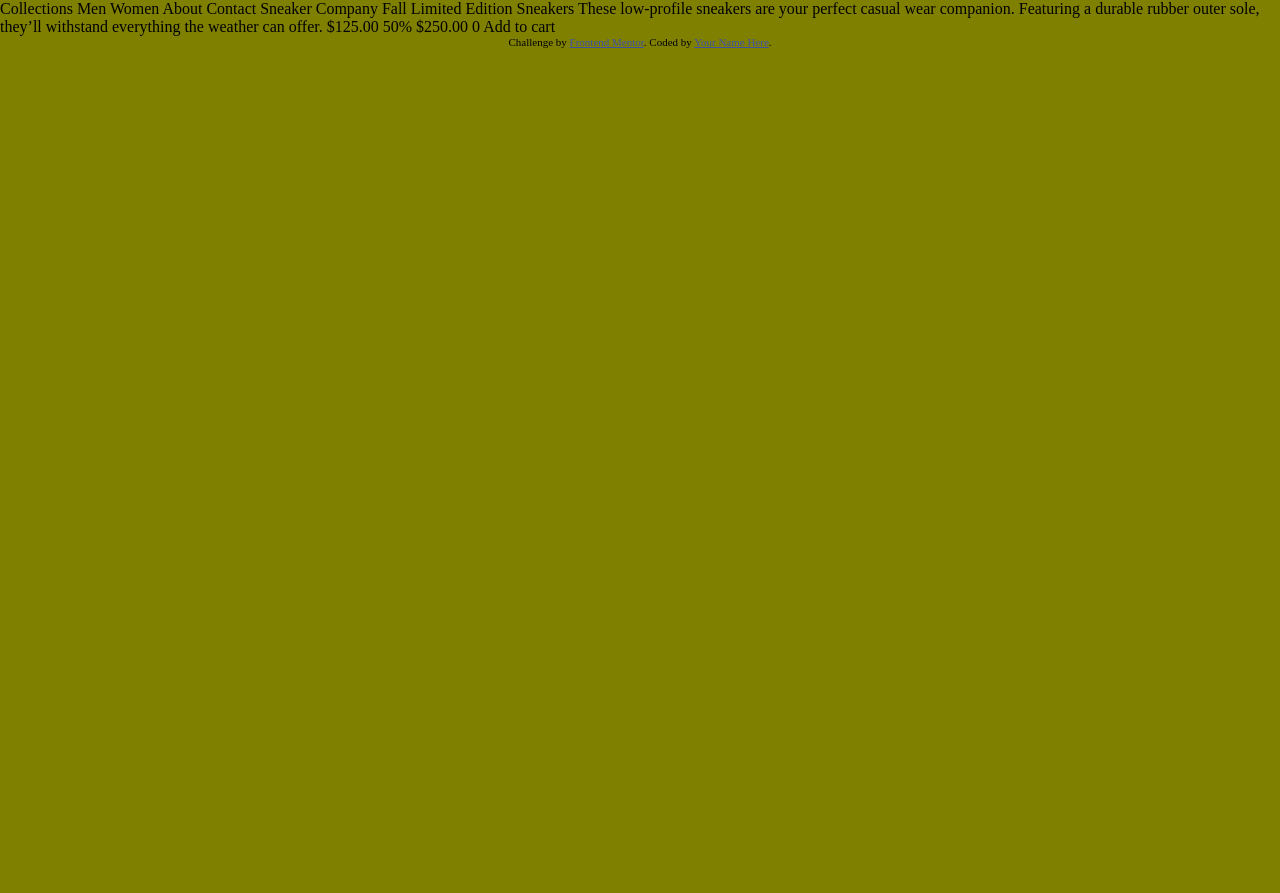
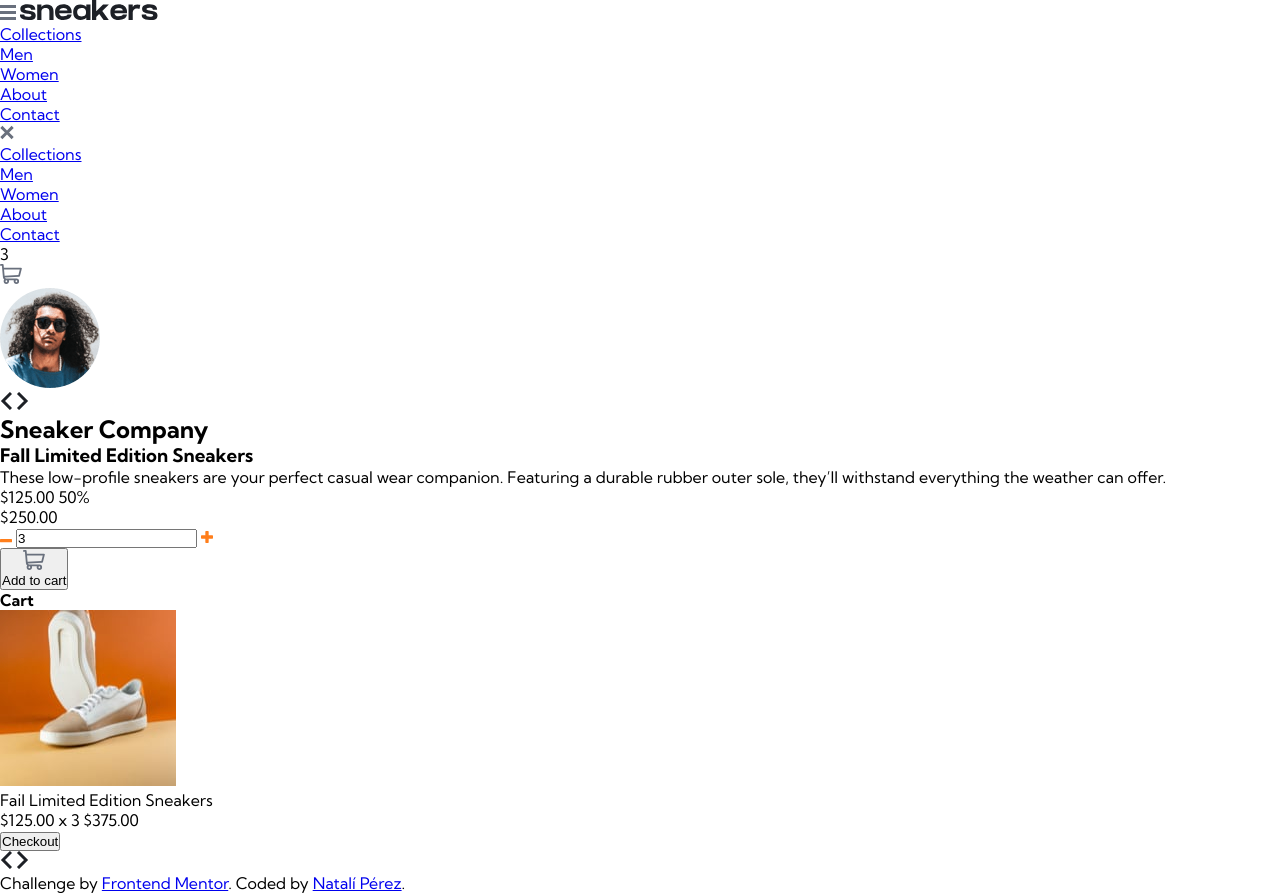
Before and after one commit to NataliPerezG/e-commerce-pages, a website built with Vite: page index.html in a window 1280 px wide. Before the commit the page ends 800 px from the top, so only its background shows below. Built offline with nearby package versions, Linux system fonts and the light colour scheme; some packages are replaced by stand-ins of ours.

Commit message:
initial estructure whit html

```diff
--- a/index.html
+++ b/index.html
@@ -8,43 +8,111 @@
   <script type="module" src="/src/main.js"></script>
   <title>Frontend Mentor | E-commerce product page</title>
 
-  <style>
-    .attribution {
-      font-size: 0.6875rem;
-      text-align: center;
-    }
-
-    .attribution a {
-      color: hsl(228, 45%, 44%);
-    }
-  </style>
-
 </head>
 
 <body>
-  Collections
-  Men
-  Women
-  About
-  Contact
 
-  Sneaker Company
+  <header>
+    <img class="header-menu" src="./src/assets/icons/icon-menu.svg" alt="menu">
+    <img class="header-logo" src="./src/assets/icons/logo.svg" alt="logo">
 
-  Fall Limited Edition Sneakers
+    <!-- stat nav for desktop -->
+    <nav class="header-nav">
+      <ul>
+        <li><a class="nav-item" href="#">Collections</a></li>
+        <li><a class="nav-item" href="#">Men</a></li>
+        <li><a class="nav-item" href="#">Women</a></li>
+        <li><a class="nav-item" href="#">About</a></li>
+        <li><a class="nav-item" href="#">Contact</a></li>
+      </ul>
+    </nav>
+    <!-- end nav for desktop -->
 
-  These low-profile sneakers are your perfect casual wear companion. Featuring a
-  durable rubber outer sole, they’ll withstand everything the weather can offer.
+    <!-- stat nav for mobile -->
+    <nav class="nav-mobile">
+      <img class="nav-mobile__close" src="./src/assets/icons/icon-close.svg" alt="close menu">
+      <ul>
+        <li><a class="nav-mobile__item" href="#">Collections</a></li>
+        <li><a class="nav-mobile__item" href="#">Men</a></li>
+        <li><a class="nav-mobile__item" href="#">Women</a></li>
+        <li><a class="nav-mobile__item" href="#">About</a></li>
+        <li><a class="nav-mobile__item" href="#">Contact</a></li>
+      </ul>
+    </nav>
+    <!-- end nav for mobile -->
 
-  $125.00
-  50%
-  $250.00
+    <div class="header-info">
+      <div class="header-info__cart">
+        <div class="cart-cant">3</div>
+        <img class="cart-icon" src="./src/assets/icons/icon-cart.svg" alt="cart">
+      </div>
+      <img class="cart-avatar" src="./src/assets/images/image-avatar.png" alt="avatar">
+    </div>
+  </header>
 
-  0
-  Add to cart
+  <main>
+    <section class="gallery">
+      <img src="./src/assets/icons/icon-previous.svg" alt="previous">
+      <img src="./src/assets/icons/icon-next.svg" alt="next">
+
+    </section>
+
+    <section class="content-info">
+      <h2> Sneaker Company</h2>
+      <h3>Fall Limited Edition Sneakers</h3>
+
+      <p> These low-profile sneakers are your perfect casual wear companion. Featuring a
+        durable rubber outer sole, they’ll withstand everything the weather can offer.</p>
+
+      <div class="content-info__price">
+        <div class="price-regular">
+          <p>$125.00 <span>50%</span></p>
+        </div>
+        <div class="price-descount">
+          <p>$250.00</p>
+        </div>
+      </div>
+
+      <div class="content-cant">
+        <div class="cant">
+          <img src="./src/assets/icons/icon-minus.svg" alt="minus">
+          <input type="number" value="3">
+          <img src="./src/assets/icons/icon-plus.svg" alt="plus">
+        </div>
+      </div>
+
+      <button type="submit">
+        <img src="./src/assets/icons/icon-cart.svg" alt="cart-button">
+        <p>Add to cart</p>
+      </button>
+    </section>
+  </main>
+
+  <!-- start fill modal cart -->
+  <div class="modal-cart">
+    <h4>Cart</h4>
+    <div class="modal-cart__info">
+      <img src="./src/assets/images/image-product-1-thumbnail.jpg" alt="thumbnail1">
+      <div class="modal-cart__description">
+        <p>Fail Limited Edition Sneakers</p>
+        <p>$125.00 x 3 <span>$375.00</span></p>
+      </div>
+    </div>
+    <button class="modal-cart__button">Checkout</button>
+  </div>
+  <!-- end fill modal cart -->
+
+  <!-- start modal gallery -->
+  <section class="gallery">
+    <img src="./src/assets/icons/icon-previous.svg" alt="previous">
+    <img src="./src/assets/icons/icon-next.svg" alt="next">
+  </section>
+  <!-- end modal gallery -->
+
 
   <footer class="attribution">
-    Challenge by <a href="https://www.frontendmentor.io?ref=challenge">Frontend Mentor</a>.
-    Coded by <a href="#">Your Name Here</a>.
+    Challenge by <a href="https://www.frontendmentor.io?ref=challenge" target="_blank">Frontend Mentor</a>.
+    Coded by <a href="https://github.com/NataliPerezG" target="_blank">Natalí Pérez</a>.
   </footer>
 </body>
 
--- a/src/style.css
+++ b/src/style.css
@@ -1 +1,2 @@
+@import './styles/variables.css';
 @import './styles/basic.css';
--- a/src/styles/basic.css
+++ b/src/styles/basic.css
@@ -1,3 +1,5 @@
+@import url('https://fonts.googleapis.com/css2?family=Kumbh+Sans:wght,YOPQ@100..900,300&display=swap');
+
 *,
 *::after,
 *::before {
@@ -7,5 +9,6 @@
 }
 
 body {
-    background-color: olive;
+    background-color: var(--white);
+    font-family: "Kumbh Sans", sans-serif;
 }
--- /dev/null
+++ b/src/styles/variables.css
@@ -0,0 +1,20 @@
+:root {
+    /* Meida queries */
+    --mobile: 375px;
+    --desktop: 1440px;
+
+    /* Primary colors */
+    --orange: hsl(26, 100%, 55%);
+    --pale-orange: hsl(25, 100%, 94%);
+
+    /* Neutral colors */
+    --very-dark-blue: hsl(220, 13%, 13%);
+    --dark-grayish-blue: hsl(219, 9%, 45%);
+    --grayish-blue: hsl(220, 14%, 75%);
+    --light-grayish-blue: hsl(223, 64%, 98%);
+    --white: hsl(0, 0%, 100%);
+    --black: hsl(0, 0%, 0%);
+    /*with 75% opacity for lightbox background*/
+
+
+}
```
